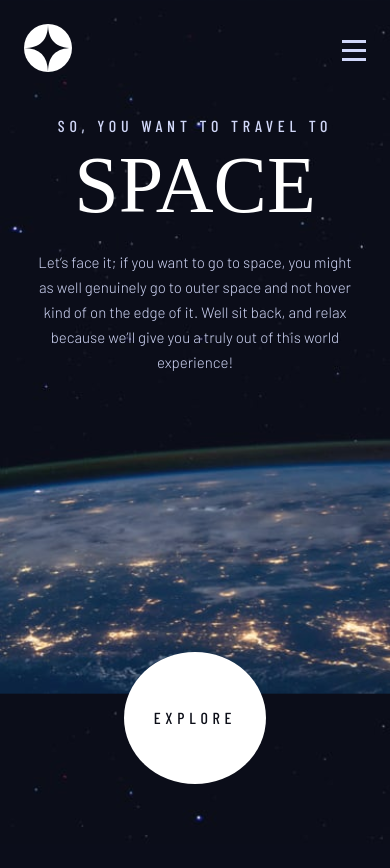
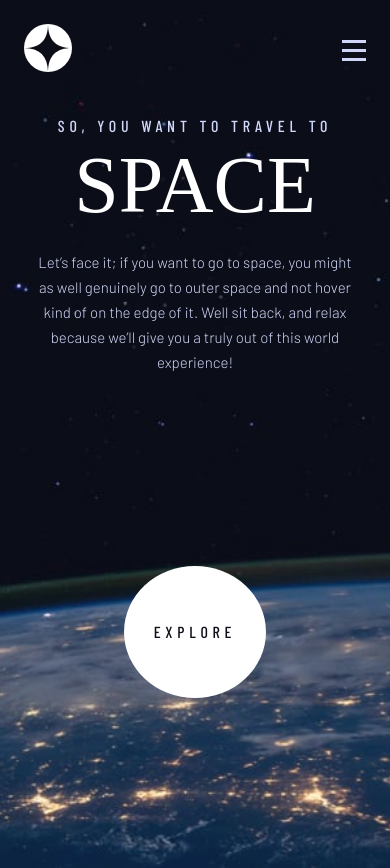
Before and after one commit to swalker9000/Space_Tourism, a PHP site: page / in a window 390 px wide. Before the commit the page ends 839 px from the top, so only its background shows below. Run offline with PHP 8.4, Linux system fonts and the light colour scheme.

Commit message:
finished mobile layout and improved responsiveness

```diff
--- a/assets/scss/_7_pages/_destination.scss
+++ b/assets/scss/_7_pages/_destination.scss
@@ -5,16 +5,17 @@ h2 {
 
 body#destination {
     background: url("../../img/destination/background-destination-mobile.jpg");
-    background: cover;
+    background-size: cover;
+    height: 100%;
 
     @include breakpoint(portrait) {
     background: url("../../img/destination/background-destination-tablet.jpg");
-    background: cover;
+    background-size: cover;
     }
 
     @include breakpoint(large) {
         background: url("../../img/destination/background-destination-desktop.jpg");
-        background: cover;
+        background-size: cover;
     }
 
     main.destination {
--- a/assets/scss/_7_pages/_index.scss
+++ b/assets/scss/_7_pages/_index.scss
@@ -28,6 +28,7 @@ body#home {
     background: url("../../img/home/background-home-mobile.jpg");
     background-size: cover;
     margin: 0;
+    height: 100vh;
 
     @include breakpoint(portrait) {
     background: url("../../img/home/background-home-tablet.jpg");
@@ -88,18 +89,22 @@ body#home {
             border-radius: 50%;
             padding: 30px;
             position: absolute;
-            bottom: 60px;
+            bottom: calc(25% - 115px);
+            // bottom: 60px;
             // margin-top: 156px;
+            margin-bottom: 50px;
 
             @include breakpoint(portrait) {
                 padding: 70px;
-                bottom: 108px;
+                // bottom: 108px;
+                margin-bottom: initial;
             }
 
             @include breakpoint(large) {
             position: absolute;
-            left: 1001px;
-            top: 495px;
+            right: calc(15% - 38px);
+            // top: 495px;
+            top: calc(60% - 120px);
             margin-top:0;
             bottom: initial;
             }
@@ -116,18 +121,19 @@ body#home {
                 border-width: 50px;
                 background-clip: padding-box;
                 // margin-top: 68px;
-                bottom: 10px;
+                bottom: calc(10% - 65px);
 
                 @include breakpoint(portrait) {
                     border-width: 88px;
-
-                    bottom: 20px;
+                    bottom: calc(15% - 100px);
+                    // bottom: 20px;
                 }
 
                 @include breakpoint(large) {
                     margin-top: 0px;
                     left: 913px;
-                    top: 407px;
+                    // top: 407px;
+                    top: calc(60% - 208px);
                     bottom: initial;
                 }
 
--- a/assets/scss/_7_pages/_technology.scss
+++ b/assets/scss/_7_pages/_technology.scss
@@ -17,12 +17,17 @@ body#technology {
         flex-direction: column;
         margin: 40px 0 0;
         justify-content: space-between;
+        align-items: center;
+
+        @include breakpoint(portrait) {
+            align-items: initial;
+        }
 
         @include breakpoint (large) {
             margin: 35px 0 0 166px;
         }
 
-        h5{
+        h5 {
             margin-top: 0px;
             margin-bottom: 26px;
         }
@@ -46,7 +51,7 @@ body#technology {
             .launch-steps {
                 display: flex;
                 flex-direction: column;
-                height: 237px;
+                height: auto;
                 width: 458px;
                 justify-content: space-between;
                 align-items: center;
@@ -104,8 +109,13 @@ body#technology {
                 .launch-steps__terminology {
                     display: flex;
                     flex-direction: column;
-                    width: 458px;
+                    width: 327px;
                     text-align: center;
+
+
+                    @include breakpoint(portrait) {
+                        width: 458px;
+                    }
 
                     @include breakpoint(large) {
                         text-align: start;
@@ -122,8 +132,9 @@ body#technology {
 
                     h3 {
                         margin: 0 0 10px 0;
+
                         @include breakpoint(large) {
-                        margin: 0 0 17px 0;
+                            margin: 0 0 17px 0;
                         }
                     }
                 }
@@ -135,9 +146,19 @@ body#technology {
                 margin-bottom: 56px;
 
                 @include breakpoint(large) {
-                margin-right: 0;
-                order: 2;
-                margin-bottom: 0;
+                    margin-right: 0;
+                    order: 2;
+                    margin-bottom: 0;
+
+
+                }
+
+                img {
+                    width: 375px;
+
+                    @include breakpoint(portrait) {
+                        width: initial;
+                    }
                 }
             }
         }
--- a/crew.php
+++ b/crew.php
@@ -6,7 +6,6 @@
     <meta name="viewport" content="width=device-width, initial-scale=1.0">
     <link rel="icon" type="image/png" sizes="32x32" href="./assets/img/favicon-32x32.png">
     <link rel="stylesheet" href="../assets/dist/css/main.css">
-    <!-- <script src="../assets/js/app.js"></script> -->
     <script src="../assets/js/crew.js"></script>
     <title>Frontend Mentor | Space tourism website</title>
 </head>
--- a/destination.php
+++ b/destination.php
@@ -5,7 +5,6 @@
   <meta name="viewport" content="width=device-width, initial-scale=1.0">
   <link rel="icon" type="image/png" sizes="32x32" href="./assets/img/favicon-32x32.png">
   <link rel="stylesheet" href="../assets/dist/css/main.css">
-  <!-- <script src="../assets/js/app.js"></script> -->
   <script src="../assets/js/destination.js"></script>
   <title>Frontend Mentor | Space tourism website</title>
 </head>
--- a/partials/header.html
+++ b/partials/header.html
@@ -1,7 +1,7 @@
 <header>
   <section class="nav-bar">
     <figure>
-      <img src="./assets/img/shared/logo.svg" alt="logo">
+      <a href="/"><img src="./assets/img/shared/logo.svg" alt="logo"></a>
     </figure>
     <hr>
     <img id="hamburger" src="./assets/img/shared/icon-hamburger.svg">
```
Also changed, not shown: assets/dist/css/main.css, 1 other file.
